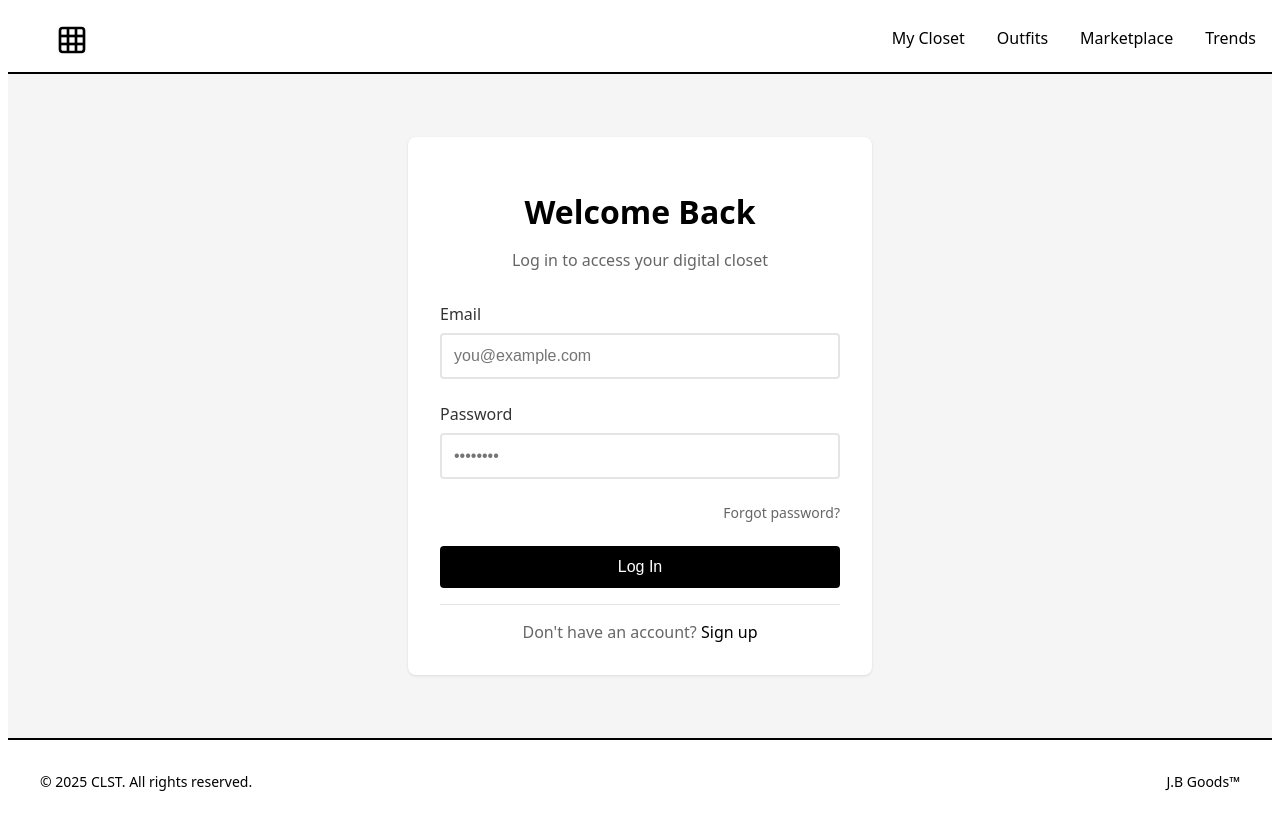
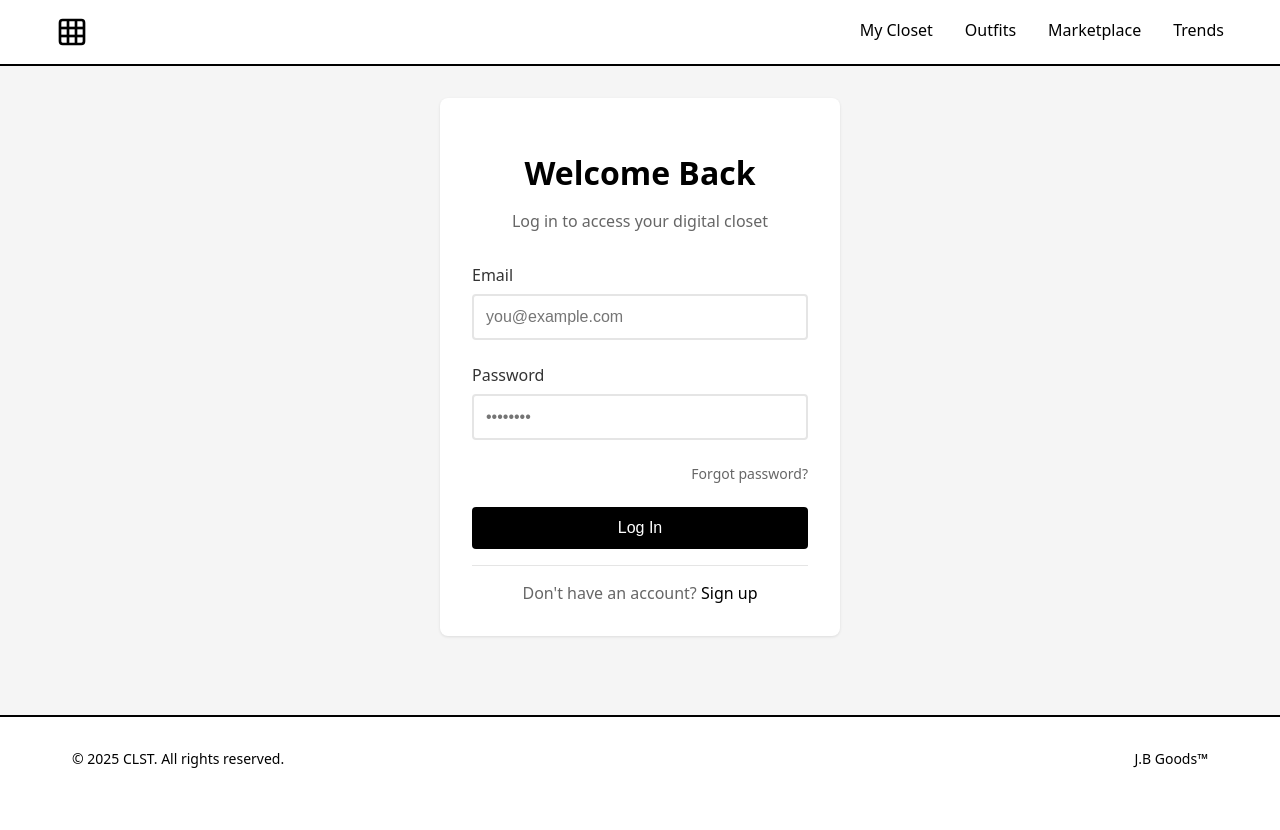
Before and after one commit to jbhatnagar00/CLST-2, a React (Vite) app: page /auth/login in a window 1280 px wide. After the commit the page ends 800 px from the top, so only its background shows below. Built offline with nearby package versions, Linux system fonts and the light colour scheme.

Commit message:
Update App.tsx

```diff
--- a/src/App.tsx
+++ b/src/App.tsx
@@ -151,22 +151,21 @@ const Navigation = () => {
 
   return (
     <nav style={{
-      padding: '1rem',
       borderBottom: '2px solid black',
       position: 'sticky',
       top: 0,
       backgroundColor: 'white',
       zIndex: 1000,
       width: '100%',
-      marginLeft: 0,
-      marginRight: 0
+      boxSizing: 'border-box'
     }}>
       <div style={{
         maxWidth: '1200px',
         margin: '0 auto',
         display: 'flex',
         justifyContent: 'space-between',
-        alignItems: 'center'
+        alignItems: 'center',
+        padding: '1rem'
       }}>
         <Link to="/" style={{
           fontSize: '1.5rem',
@@ -322,12 +321,12 @@ const Footer = () => (
     marginTop: 'auto',
     backgroundColor: 'white',
     width: '100%',
-    marginLeft: 0,
-    marginRight: 0
+    boxSizing: 'border-box'
   }}>
     <div style={{
       height: '2px',
-      backgroundColor: 'black'
+      backgroundColor: 'black',
+      width: '100%'
     }} />
     <div style={{
       padding: '2rem',
@@ -349,6 +348,25 @@ const Footer = () => (
 function App() {
   const [isAuthenticated, setIsAuthenticated] = useState(false)
   const [isCheckingAuth, setIsCheckingAuth] = useState(true)
+
+  // Add global styles
+  React.useEffect(() => {
+    const style = document.createElement('style')
+    style.innerHTML = `
+      body {
+        margin: 0;
+        padding: 0;
+        overflow-x: hidden;
+      }
+      * {
+        box-sizing: border-box;
+      }
+    `
+    document.head.appendChild(style)
+    return () => {
+      document.head.removeChild(style)
+    }
+  }, [])
 
   // Check authentication state on app load
   const checkAuthState = async () => {
@@ -399,15 +417,18 @@ function App() {
             fontFamily: 'system-ui, -apple-system, BlinkMacSystemFont, "Segoe UI", Roboto, sans-serif',
             display: 'flex',
             flexDirection: 'column',
-            overflowX: 'hidden'
+            margin: 0,
+            padding: 0,
+            width: '100%',
+            overflowX: 'hidden',
+            position: 'relative'
           }}>
             <Navigation />
             <main style={{
               flex: 1,
               backgroundColor: '#f5f5f5',
               width: '100%',
-              marginLeft: 0,
-              marginRight: 0
+              boxSizing: 'border-box'
             }}>
               <Suspense fallback={<PageLoader />}>
                 <Routes>
```
